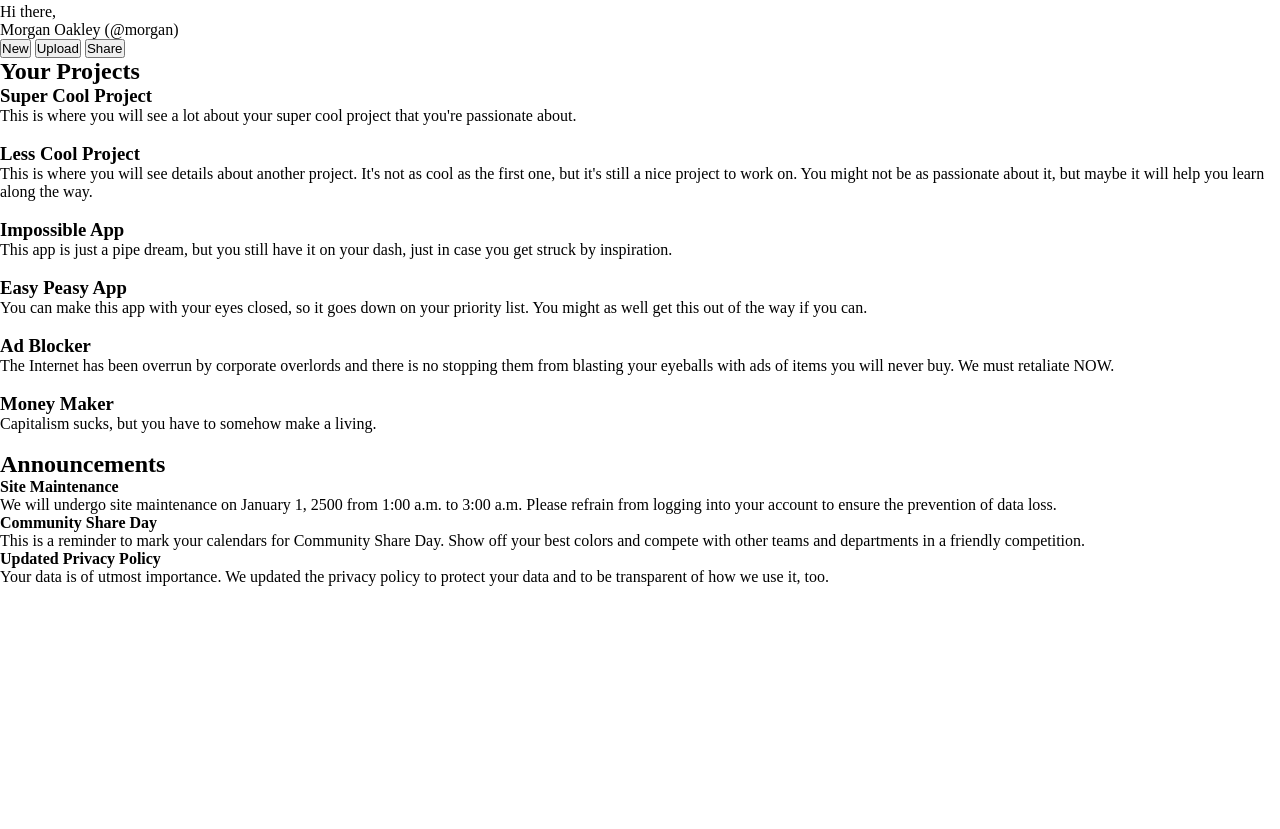
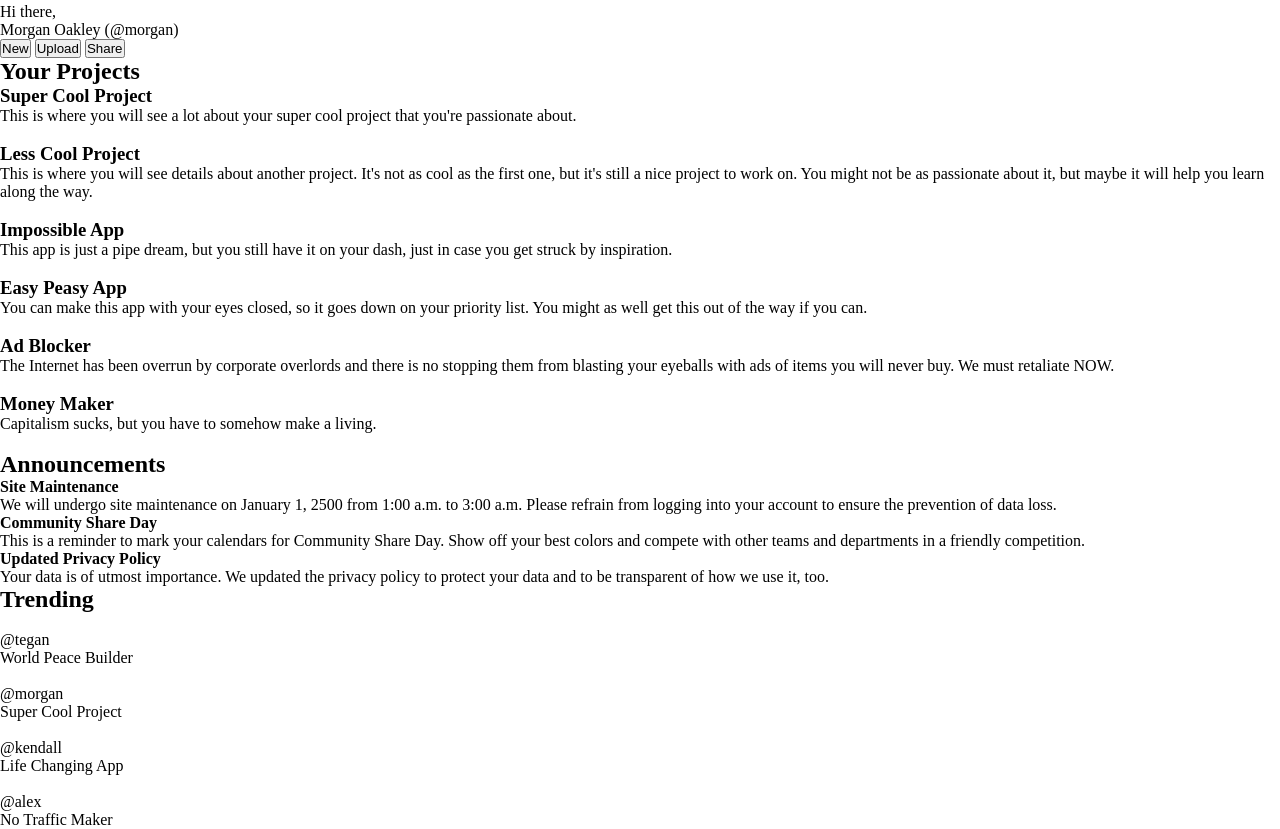
Before and after one commit to jillian-armonia/odin-admin-dash, a plain HTML site: page index.html in a window 1280 px wide. Shown: the part 430-1259 px from the top of the page. Before the commit the page ends 1016 px from the top, so only its background shows below. Drawn offline with Linux system fonts and the light colour scheme.

Commit message:
add trending content

```diff
--- a/index.html
+++ b/index.html
@@ -140,6 +140,30 @@
                     <p>Your data is of utmost importance. We updated the privacy policy to protect your data and to be transparent of how we use it, too.</p>
                 </div>
             </div>
+
+            <div class="trending">
+                <h2>Trending</h2>
+                <img src="" alt="">
+                <div>
+                    <p>@tegan</p>
+                    <p>World Peace Builder</p>
+                </div>
+                <img src="" alt="">
+                <div>
+                    <p>@morgan</p>
+                    <p>Super Cool Project</p>
+                </div>
+                <img src="" alt="">
+                <div>
+                    <p>@kendall</p>
+                    <p>Life Changing App</p>
+                </div>
+                <img src="" alt="">
+                <div>
+                    <p>@alex</p>
+                    <p>No Traffic Maker</p>
+                </div>
+            </div>
         </div>
     </div>
 </body>
```
